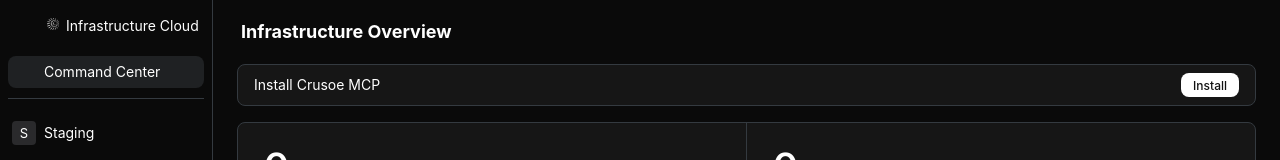
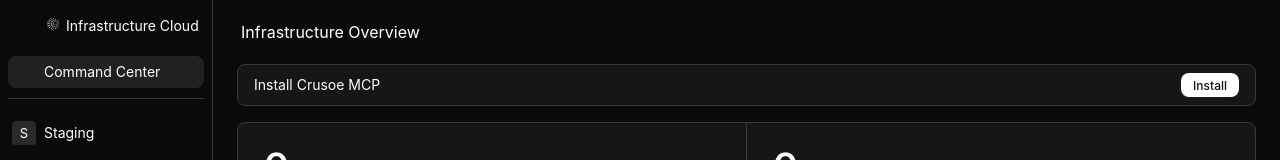
Before and after one commit to ybosenko-hue/cds-nav, a React (Vite) app: page / in a window 1280 px wide. Shown: the top 160 px of the page. Built offline with nearby package versions, Linux system fonts and the light colour scheme; some icons are missing.

Commit message:
style: page titles to 16px regular
All page titles drop from 18px/700 to 16px/400.

[deploy via gh contents API]

```diff
--- a/src/CdsNavPrototype.tsx
+++ b/src/CdsNavPrototype.tsx
@@ -1131,11 +1131,11 @@
 `
 
 const PageHeading = styled.div`
-  /* Standard page title — Figma Body/Bold/xl: 18px Suisse Bold, 1.4 lh.
+  /* Standard page title — 16px Suisse Regular, 1.4 lh.
      Matches every other page title in the shell. */
   font-family: var(--cds-font-primary);
-  font-size: 18px;
-  font-weight: 700;
+  font-size: 16px;
+  font-weight: 400;
   letter-spacing: 0;
   line-height: 1.4;
   margin: 0;
@@ -1718,8 +1718,8 @@
 
 const PageTitle = styled.div`
   font-family: var(--cds-font-primary);
-  font-size: 18px;
-  font-weight: 700;
+  font-size: 16px;
+  font-weight: 400;
   color: var(--cds-text-primary);
   margin: 0;
   line-height: 1.4;
```
